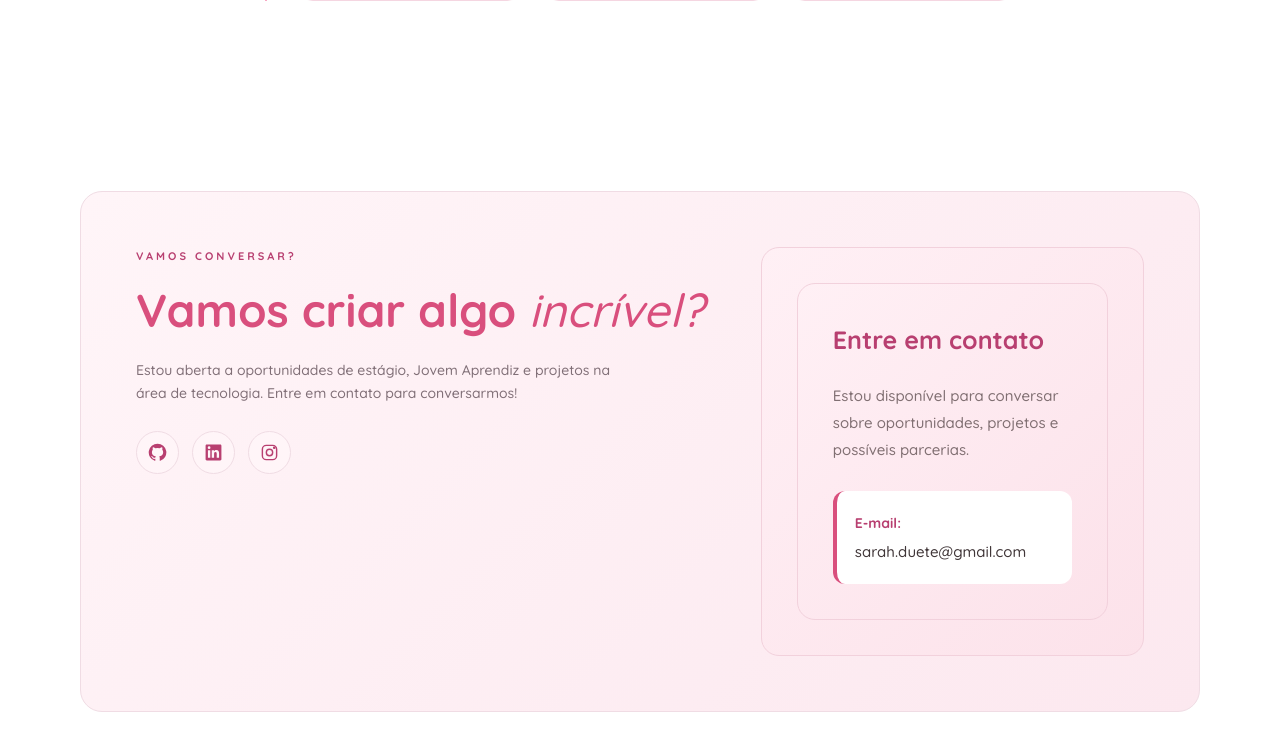
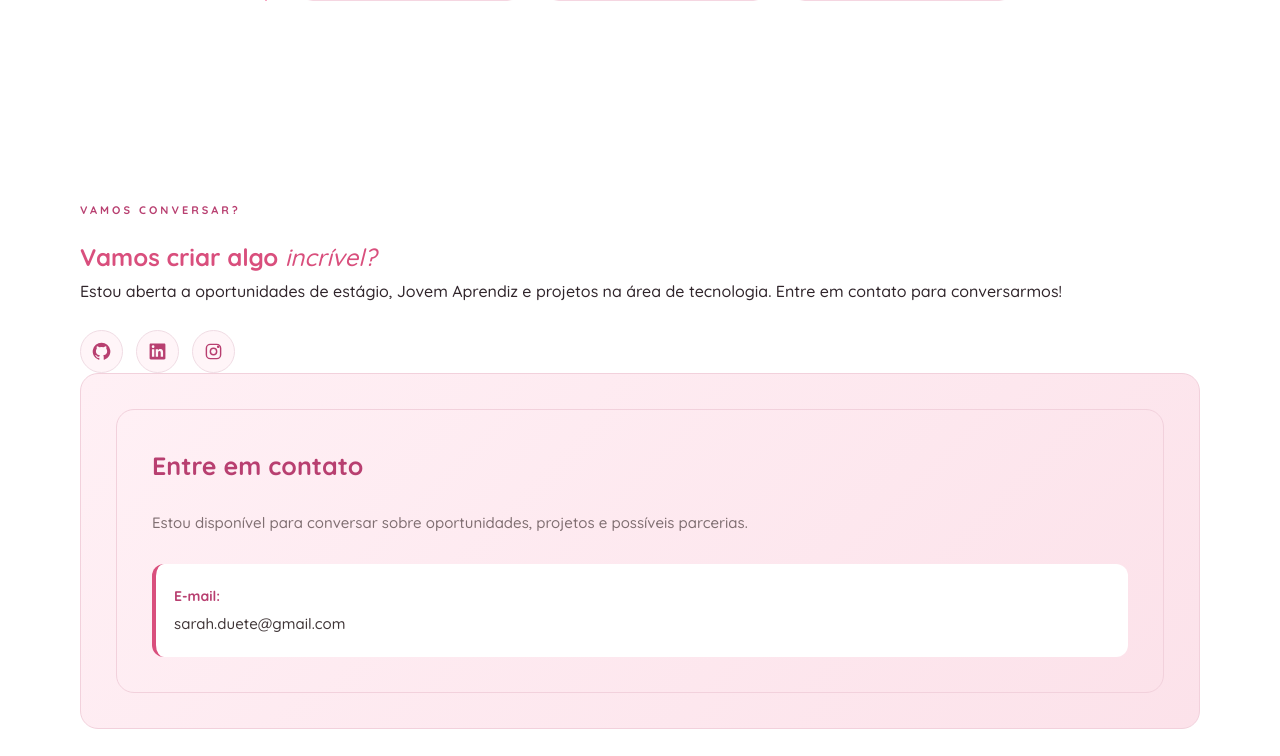
Before and after one commit to sarahduete/Projetos-Sarah, a PHP site: page / in a window 1280 px wide. Shown: the part 5744-6500 px from the top of the page. Run offline with PHP 8.4, Linux system fonts and the light colour scheme; some web fonts are replaced.

Commit message:
Update style.css

```diff
--- a/css/style.css
+++ b/css/style.css
@@ -713,40 +713,6 @@ header {
     color: var(--gray);
     font-size: 13px;
 }
-
-/* ==========================================
-   CONTATO
-========================================== */
-
-#contato {
-    width: 100%;
-    padding-top: 90px;
-    padding-bottom: 90px;
-}
-
-.contact-box {
-    display: grid;
-    grid-template-columns: 1.2fr .8fr;
-    gap: 50px;
-    padding: 55px;
-    background: linear-gradient(135deg, #FFF5F8, #FCE8EF);
-    border: 1px solid var(--border);
-    border-radius: 22px;
-}
-
-.contact-text h2 {
-    font-family: var(--title);
-    font-size: clamp(32px, 4vw, 46px);
-    line-height: 1.2;
-    margin-bottom: 20px;
-}
-
-.contact-text > p:not(.eyebrow) {
-    color: var(--gray);
-    font-size: 14px;
-    max-width: 480px;
-}
-
 
 /* CONTATO - SEM BOTÃO */
 
```
